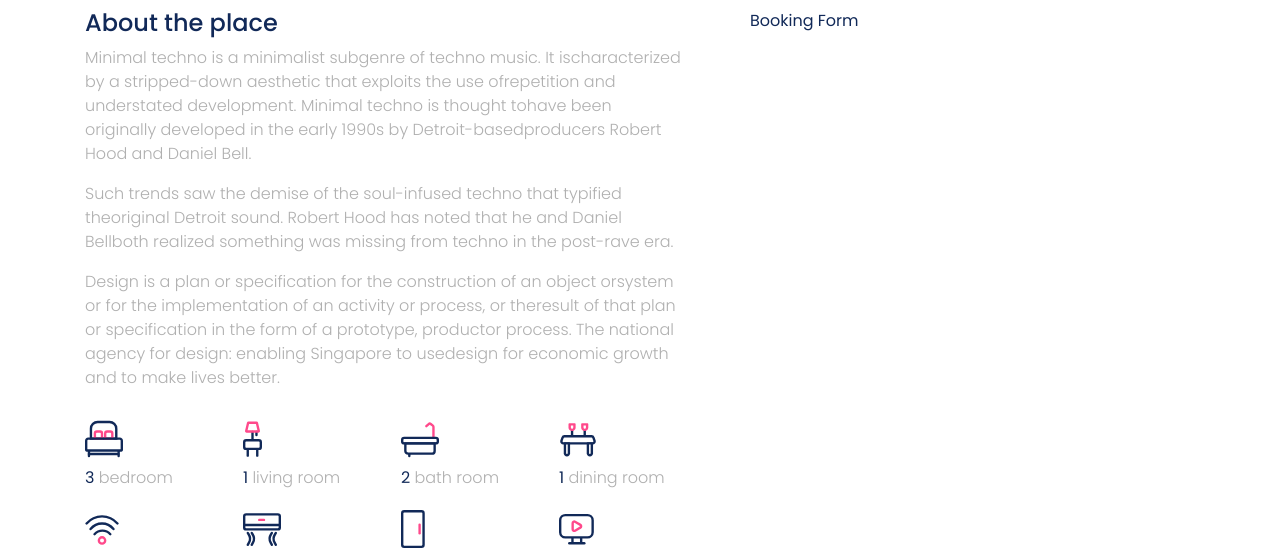
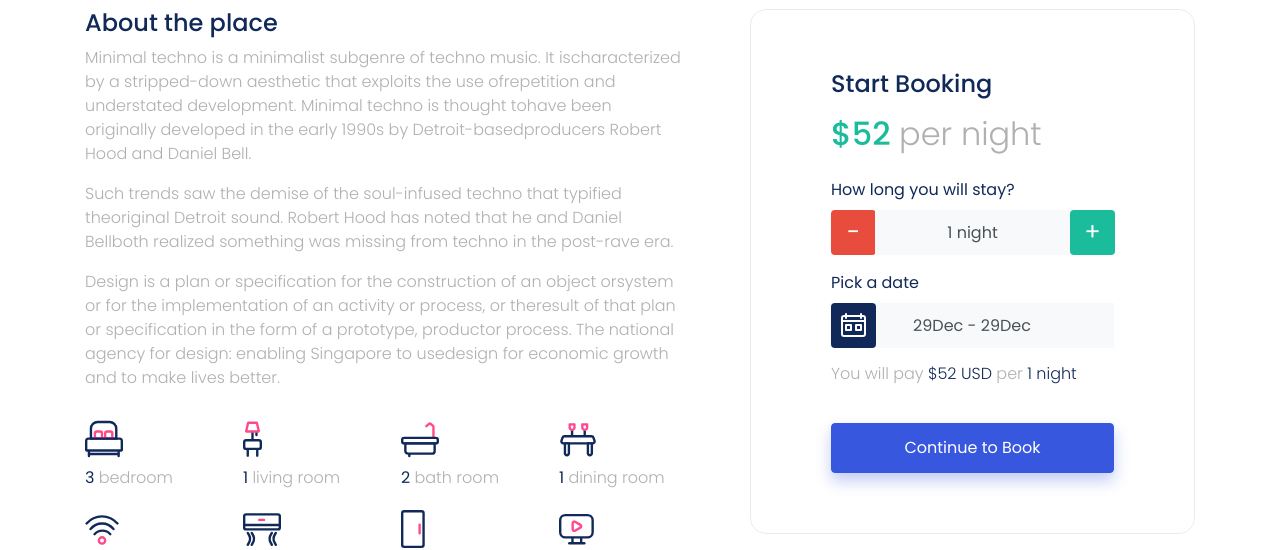
Before and after one commit to dani-edo/staycation-react, a React (Create React App) app: page /properties/asd1293uasdads1 in a window 1280 px wide. Shown: the part 834-1384 px from the top of the page. Built offline with nearby package versions, Linux system fonts and the light colour scheme.

Commit message:
BookingForm

```diff
--- a/src/assets/scss/_colorVariables.scss
+++ b/src/assets/scss/_colorVariables.scss
@@ -14,9 +14,9 @@
 $indigo: #3857DF !default;
 $purple: #6f42c1 !default;
 $pink: #FF498B !default;
-$red: #dc3545 !default;
+$red: #E74C3C !default;
 $orange: #fd7e14 !default;
 $yellow: #FFB800 !default;
 $green: #28a745 !default;
-$teal: #20c997 !default;
+$teal: #1ABC9C !default;
 $cyan: #17a2b8 !default;
--- a/src/assets/scss/_variables.scss
+++ b/src/assets/scss/_variables.scss
@@ -214,7 +214,7 @@
 $border-width:                1px !default;
 $border-color:                $gray-300 !default;
 
-$border-radius:               .25rem !default;
+$border-radius:               0.9875rem !default;
 $border-radius-lg:            .3rem !default;
 $border-radius-sm:            .2rem !default;
 
--- a/src/assets/scss/style.scss
+++ b/src/assets/scss/style.scss
@@ -109,7 +109,9 @@
 }
 
 .card {
-    height: 100%;
+    &.bordered {
+        border: 1px solid $gray-200;
+    }
 
     .tag {
         z-index: 3;
@@ -152,7 +154,7 @@
         overflow: hidden;
         cursor: pointer;
         height: 100%;
-        border-radius: 15px;
+
 
         &::after {
             content: '';
--- a/src/assets/scss/utilities/_text.scss
+++ b/src/assets/scss/utilities/_text.scss
@@ -43,6 +43,7 @@
 // Contextual colors
 
 .text-white { color: $white !important; }
+.text-teal { color: $teal !important; }
 
 @each $color, $value in $theme-colors {
   @include text-emphasis-variant(".text-#{$color}", $value, true);
--- a/src/elements/Form/InputNumber/index.js
+++ b/src/elements/Form/InputNumber/index.js
@@ -1,4 +1,4 @@
-import React, { useState } from "react";
+import React from "react";
 import PropTypes from "prop-types";
 import "./index.scss";
 
@@ -13,25 +13,17 @@
     suffix,
     isSuffixPlural,
   } = props;
-  const [InputValue, setInputValue] = useState(`${prefix}${value}${suffix}`);
+
   const onChange = (e) => {
     let value = String(e.target.value);
-    if (prefix) value = value.replace(prefix);
-    if (suffix) value = value.replace(suffix);
 
-    const patternNumeric = new RegExp("[0-9]*");
-    const isNumeric = patternNumeric.test(value);
-
-    if (isNumeric && +value <= max && +value >= min) {
+    if (+value <= max && +value >= min) {
       props.onChange({
         target: {
           name: name,
           value: +value,
         },
       });
-      setInputValue(
-        `${prefix}${value}${suffix}${isSuffixPlural && value > 1 ? "s" : ""}`
-      );
     }
   };
   const minus = () => {
@@ -65,10 +57,10 @@
           min={min}
           max={max}
           name={name}
-          pattern="[0-9]*"
           placeholder={placeholder ? placeholder : "0"}
-          value={String(InputValue)}
+          value={`${prefix}${value}${suffix}${isSuffixPlural && value > 1 ? "s" : ""}`}
           onChange={onChange}
+          readOnly
         />
         <div className="input-group-prepend">
           <span className="input-group-text plus" onClick={plus}>
--- a/src/pages/DetailsPage.js
+++ b/src/pages/DetailsPage.js
@@ -4,6 +4,7 @@
 import PageDetailTitle from "parts/PageDetailTitle";
 import FeaturedImage from "parts/FeaturedImage";
 import PageDetailDescription from "parts/PageDetailDescription";
+import BookingForm from "parts/BookingForm";
 
 import itemDetails from "json/itemDetails.json";
 
@@ -28,7 +29,9 @@
             <div className="col-7 pr-5">
               <PageDetailDescription data={itemDetails} />
             </div>
-            <div className="col-5">Booking Form</div>
+            <div className="col-5">
+              <BookingForm itemDetails={itemDetails} />
+            </div>
           </div>
         </section>
       </>
--- /dev/null
+++ b/src/parts/BookingForm.js
@@ -0,0 +1,125 @@
+import React, { Component } from "react";
+import PropTypes from "prop-types";
+
+import Button from "elements/Button";
+import { InputNumber, InputDate } from "elements/Form";
+
+export default class BookingForm extends Component {
+  constructor(props) {
+    super(props);
+    this.state = {
+      data: {
+        duration: 1,
+        date: {
+          startDate: new Date(),
+          endDate: new Date(),
+          key: "selection",
+        },
+      },
+    };
+  }
+
+  updateData = (e) => {
+    this.setState({
+      ...this.state,
+      data: {
+        ...this.state.data,
+        [e.target.name]: e.target.value,
+      },
+    });
+  };
+
+  componentDidUpdate(prevProps, prevState) {
+    const { data } = this.state;
+
+    if (prevState.data.date !== data.date) {
+      const startDate = new Date(data.date.startDate);
+      const endDate = new Date(data.date.endDate);
+      const countDuration = new Date(endDate - startDate).getDate();
+
+      this.setState({
+        data: {
+          ...this.state.data,
+          duration: countDuration,
+        },
+      });
+    }
+
+    if (prevState.data.duration !== data.duration) {
+      const startDate = new Date(data.date.startDate);
+      const endDate = new Date(
+        startDate.setDate(startDate.getDate() + +data.duration - 1)
+      );
+
+      this.setState({
+        ...this.state,
+        data: {
+          ...this.state.data,
+          date: {
+            ...this.state.data.date,
+            endDate: endDate,
+          },
+        },
+      });
+    }
+  }
+
+  render() {
+    const { data } = this.state;
+    const { itemDetails, startBooking } = this.props;
+
+    return (
+      <div className="card bordered" style={{ padding: "60px 80px" }}>
+        <h4 className="mb-3">Start Booking</h4>
+        <h5 className="h2 text-teal mb-4">
+          ${itemDetails.price}{" "}
+          <span className="text-gray-500 font-weight-light">
+            per {itemDetails.unit}
+          </span>
+        </h5>
+
+        <label htmlFor="duration">How long you will stay?</label>
+        <InputNumber
+          max={30}
+          suffix={" night"}
+          isSuffixPlural
+          onChange={this.updateData}
+          name="duration"
+          value={data.duration}
+        />
+
+        <label htmlFor="duration">Pick a date</label>
+        <InputDate onChange={this.updateData} name="date" value={data.date} />
+
+        <h6
+          className="text-gray-500 font-weight-light"
+          style={{ marginBottom: 40 }}
+        >
+          You will pay{" "}
+          <span className="text-gray-900">
+            ${itemDetails.price * data.duration} USD
+          </span>{" "}
+          per{" "}
+          <span className="text-gray-900">
+            {data.duration} {itemDetails.unit}
+          </span>
+        </h6>
+
+        <Button
+          className="btn"
+          hasShadow
+          isPrimary
+          isBlock
+          onClick={startBooking}
+        >
+          Continue to Book
+        </Button>
+      </div>
+    );
+  }
+}
+
+BookingForm.propTypes = {
+  itemDetails: PropTypes.object,
+  startBooking: PropTypes.func,
+};
```
Also changed, not shown: 1 other file (tests, documents, lock files or other folders).
